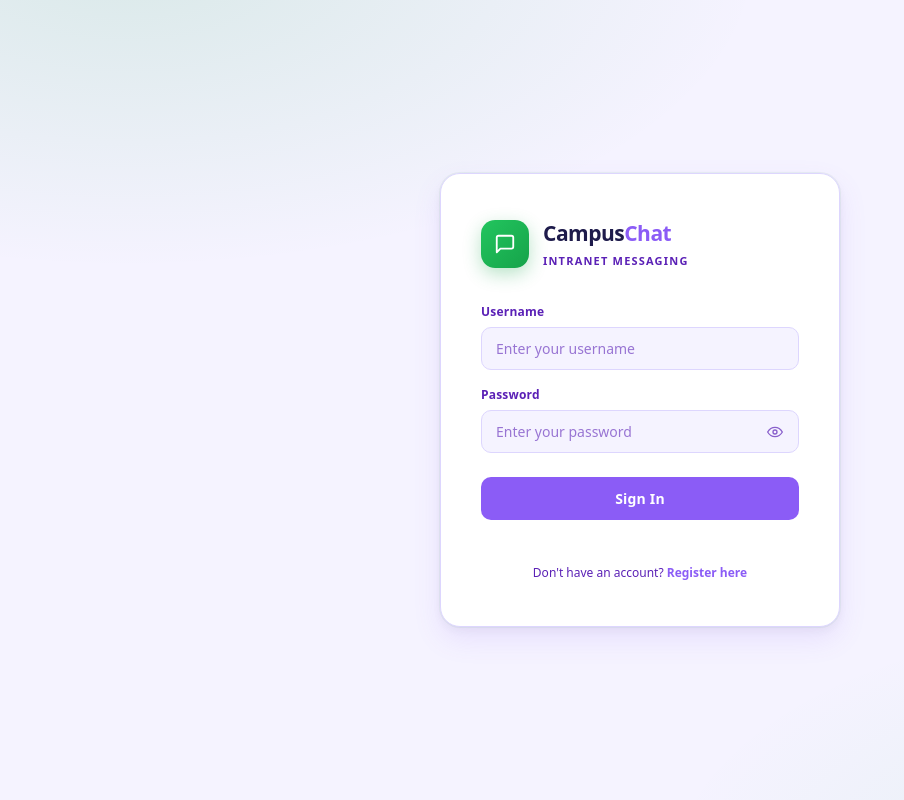
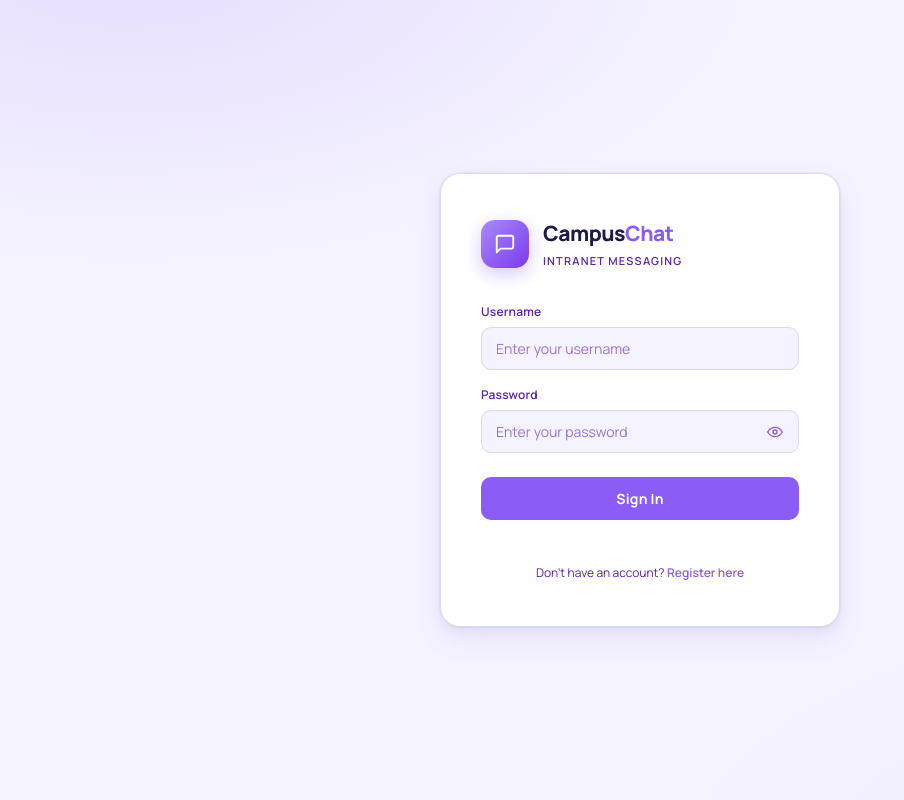
Before and after one commit to harryyyyy08/campus-chat, a PHP site: page /login.html in a window 1280 px wide. Shown: the whole page, without its empty margins (0-904 px from the left). Run offline with PHP 8.4, Linux system fonts and the light colour scheme.

Commit message:
enhance UI

```diff
--- a/ws-node/public/announcements.html
+++ b/ws-node/public/announcements.html
@@ -6,7 +6,7 @@
   <title>Announcements — CampusChat</title>
   <link rel="preconnect" href="https://fonts.googleapis.com" />
   <link rel="preconnect" href="https://fonts.gstatic.com" crossorigin />
-  <link href="https://fonts.googleapis.com/css2?family=Plus+Jakarta+Sans:wght@400;500;600;700;800&display=swap" rel="stylesheet" />
+  <link href="https://fonts.googleapis.com/css2?family=Manrope:wght@400;500;600;700;800&family=JetBrains+Mono:wght@400;500&display=swap" rel="stylesheet" />
   <link rel="stylesheet" href="css/base.css" />
   <link rel="stylesheet" href="css/announcements.css" />
 </head>
--- a/ws-node/public/css/login.css
+++ b/ws-node/public/css/login.css
@@ -12,8 +12,8 @@
   min-height: 100vh;
   padding: 32px 16px;
   background:
-    radial-gradient(ellipse 90% 70% at 10% -5%,  rgba(22, 163, 74, 0.12) 0%, transparent 55%),
-    radial-gradient(ellipse 70% 60% at 90% 110%, rgba(34, 197, 94, 0.08) 0%, transparent 55%),
+    radial-gradient(ellipse 90% 70% at 10% -5%,  rgba(139, 92, 246, 0.14) 0%, transparent 55%),
+    radial-gradient(ellipse 70% 60% at 90% 110%, rgba(167, 139, 250, 0.10) 0%, transparent 55%),
     var(--bg-base);
 }
 
@@ -42,12 +42,12 @@
 .login-logo-icon {
   width: 48px;
   height: 48px;
-  background: linear-gradient(135deg, #22C55E 0%, #16A34A 100%);
+  background: linear-gradient(135deg, #A78BFA 0%, #7C3AED 100%);
   border-radius: 14px;
   display: flex;
   align-items: center;
   justify-content: center;
-  box-shadow: 0 6px 18px rgba(22, 163, 74, 0.30);
+  box-shadow: 0 6px 18px rgba(139, 92, 246, 0.35);
   flex-shrink: 0;
   color: #fff;
 }
@@ -254,8 +254,8 @@
   justify-content: center;
   min-height: 100vh;
   background:
-    radial-gradient(ellipse 90% 70% at 10% -5%,  rgba(22, 163, 74, 0.12) 0%, transparent 55%),
-    radial-gradient(ellipse 70% 60% at 90% 110%, rgba(34, 197, 94, 0.08) 0%, transparent 55%),
+    radial-gradient(ellipse 90% 70% at 10% -5%,  rgba(139, 92, 246, 0.14) 0%, transparent 55%),
+    radial-gradient(ellipse 70% 60% at 90% 110%, rgba(167, 139, 250, 0.10) 0%, transparent 55%),
     var(--bg-base);
   padding: 24px;
 }
--- a/ws-node/public/js/admin-auth.js
+++ b/ws-node/public/js/admin-auth.js
@@ -42,7 +42,7 @@
         if (myRole === "super_admin") {
           badge.textContent = "Super Admin";
           badge.className = "admin-role-badge super";
-          document.getElementById("adminRoleIcon").textContent = "👑";
+          document.getElementById("adminRoleIcon").innerHTML = '<svg width="16" height="16" viewBox="0 0 24 24" fill="none" stroke="currentColor" stroke-width="2" stroke-linecap="round" stroke-linejoin="round"><polygon points="12 2 15.09 8.26 22 9.27 17 14.14 18.18 21.02 12 17.77 5.82 21.02 7 14.14 2 9.27 8.91 8.26 12 2"/></svg>';
           document.getElementById("storageTabBtn").classList.remove("hidden");
           document.getElementById("chatsTabBtn").classList.remove("hidden");
           document.getElementById("flaggedTabBtn").classList.remove("hidden");
--- a/ws-node/public/login.html
+++ b/ws-node/public/login.html
@@ -6,7 +6,7 @@
     <title>CampusChat — Sign In</title>
     <link rel="preconnect" href="https://fonts.googleapis.com" />
     <link rel="preconnect" href="https://fonts.gstatic.com" crossorigin />
-    <link href="https://fonts.googleapis.com/css2?family=Plus+Jakarta+Sans:wght@400;500;600;700;800&family=JetBrains+Mono:wght@400;500&display=swap" rel="stylesheet" />
+    <link href="https://fonts.googleapis.com/css2?family=Manrope:wght@400;500;600;700;800&family=JetBrains+Mono:wght@400;500&display=swap" rel="stylesheet" />
     <link rel="stylesheet" href="css/base.css" />
     <link rel="stylesheet" href="css/login.css" />
   </head>
--- a/ws-node/public/register.html
+++ b/ws-node/public/register.html
@@ -6,7 +6,7 @@
     <title>CampusChat — Register</title>
     <link rel="preconnect" href="https://fonts.googleapis.com" />
     <link rel="preconnect" href="https://fonts.gstatic.com" crossorigin />
-    <link href="https://fonts.googleapis.com/css2?family=Plus+Jakarta+Sans:wght@400;500;600;700;800&family=JetBrains+Mono:wght@400;500&display=swap" rel="stylesheet" />
+    <link href="https://fonts.googleapis.com/css2?family=Manrope:wght@400;500;600;700;800&family=JetBrains+Mono:wght@400;500&display=swap" rel="stylesheet" />
     <link rel="stylesheet" href="css/base.css" />
     <link rel="stylesheet" href="css/login.css" />
   </head>
```
Also changed, not shown: ws-node/public/index.html (+4 -4 lines).
